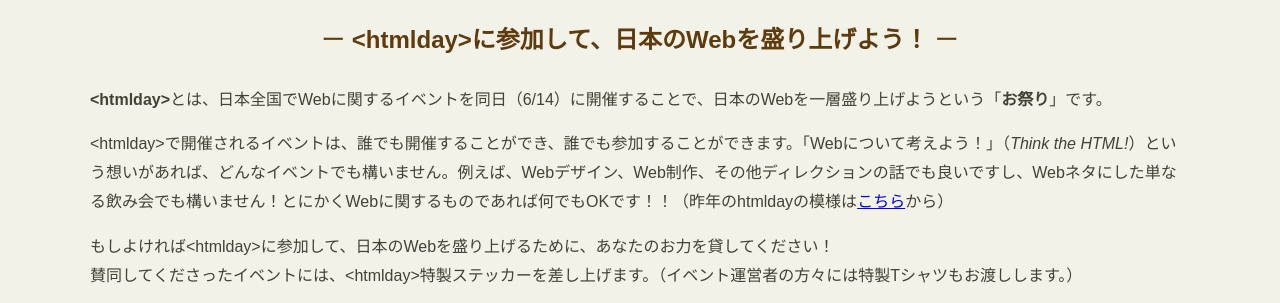
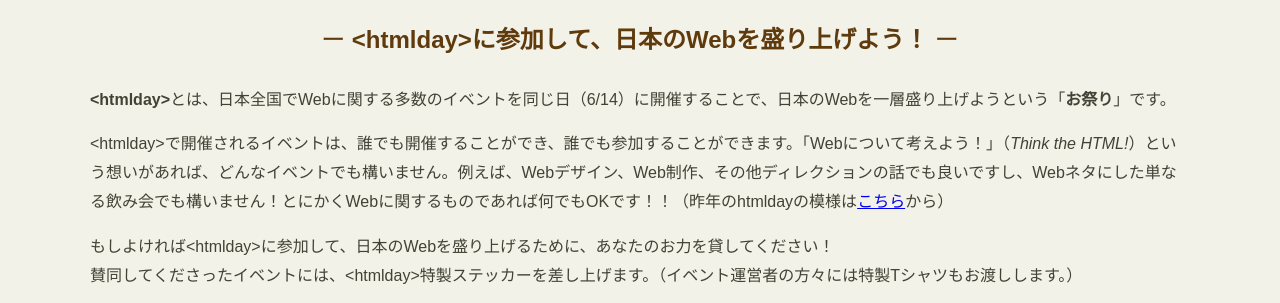
Before and after one commit to htmlday/htmlday.github.io, a plain HTML site: page index.html in a window 1280 px wide. Shown: the part 1456-1759 px from the top of the page. Drawn offline with Linux system fonts and the light colour scheme; some packages are replaced by stand-ins of ours; no server answers.

Commit message:
fixed text

```diff
--- a/index.html
+++ b/index.html
@@ -104,7 +104,7 @@
           <section id="what" class="description">
             <h1>&lt;htmlday&gt;って何？</h1>
             <p class="catch"></span>ー <strong> &lt;htmlday&gt;に参加して、日本のWebを盛り上げよう！</strong> ー</p>
-            <p><b>&lt;htmlday&gt;</b>とは、日本全国でWebに関するイベントを同日（6/14）に開催することで、日本のWebを一層盛り上げようという「<strong>お祭り</strong>」です。</p>
+            <p><b>&lt;htmlday&gt;</b>とは、日本全国でWebに関する多数のイベントを同じ日（6/14）に開催することで、日本のWebを一層盛り上げようという「<strong>お祭り</strong>」です。</p>
             <p>&lt;htmlday&gt;で開催されるイベントは、誰でも開催することができ、誰でも参加することができます。「Webについて考えよう！」（<em>Think the HTML!</em>）という想いがあれば、どんなイベントでも構いません。例えば、Webデザイン、Web制作、その他ディレクションの話でも良いですし、Webネタにした単なる飲み会でも構いません！とにかくWebに関するものであれば何でもOKです！！（昨年のhtmldayの模様は<a href="2013/index.html">こちら</a>から）</p>
             <p>もしよければ&lt;htmlday&gt;に参加して、日本のWebを盛り上げるために、あなたのお力を貸してください！<br>賛同してくださったイベントには、&lt;htmlday&gt;特製ステッカーを差し上げます。（イベント運営者の方々には特製Tシャツもお渡しします。）</p>
             <p class="catch"></span>ー <strong> HTML5 Japan Cupとも連動！</strong> ー</p>
```
